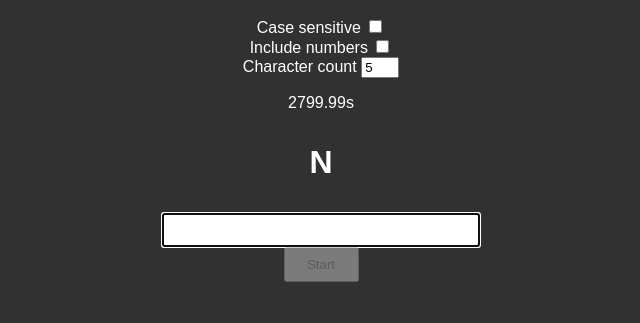
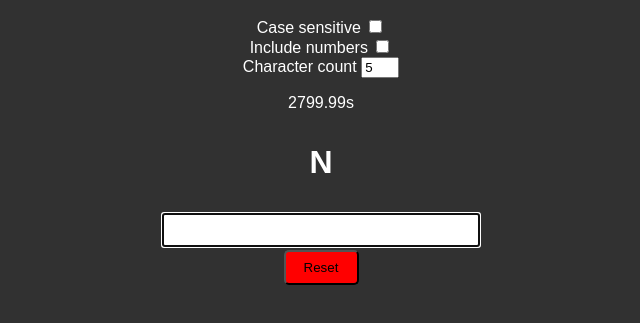
Before and after one commit to Dorukyum/speedy-keys, a plain HTML site: page index.html in a window 1280 px wide. Both pictures are taken after a click on the button "Start". Shown: the part 111-434 px from the top of the page, without its empty margins (319-959 px from the left). Drawn offline with Linux system fonts and the light colour scheme.

Commit message:
Reload page when button clicked while playing

```diff
--- a/index.html
+++ b/index.html
@@ -29,7 +29,7 @@
         <p id="key">?</p>
         <input id="in" type="text">
         <br>
-        <button id="start" onclick="play()">Start</button>
+        <button id="start" class="start" onclick="play()">Start</button>
     </div>
     <script src="./script.js"></script>
 </body>
--- a/script.js
+++ b/script.js
@@ -20,17 +20,20 @@ function clean() {
     timeElement.innerHTML = "0.00s";
     keyElement.innerHTML = "?";
     inputElement.value = "";
+    startButton.classList = "start";
+    startButton.innerHTML = "Start";
 };
 
 async function play() {
+    if (startButton.classList.contains("stop")) { return window.location.reload(); }
     const numbers = numbersCheck.checked;
     const caseSensitive = sensitivityCheck.checked;
     let count = parseInt(countInput.value);
     if (count <= 0) { return alert(`Character count should be bigger than zero.`); }
 
-    clean();
     inputElement.focus();
-    startButton.disabled = true;
+    startButton.classList = "stop";
+    startButton.innerHTML = "Reset";
 
     let time = 0.00;
     let chars = "ABCDEFGHIJKLMNOPQRSTUVXYZ";
@@ -55,6 +58,6 @@ async function play() {
 
     await sleep(0.01); // wait for the displays
     alert(`Total time: ${time}s\n${fix(time / count)} seconds per letter\n${fix(count / time)} letters per second`);
-    startButton.disabled = false;
     startButton.focus();
+    clean();
 }
--- a/style.css
+++ b/style.css
@@ -23,6 +23,16 @@ body {
 }
 
 #start {
+    margin-top: 3px;
+    border-radius: 5px;
     width: 75px;
     height: 35px;
 }
+
+.start {
+    background-color: #00ff00;
+}
+
+.stop {
+    background-color: #ff0000;
+}
```
